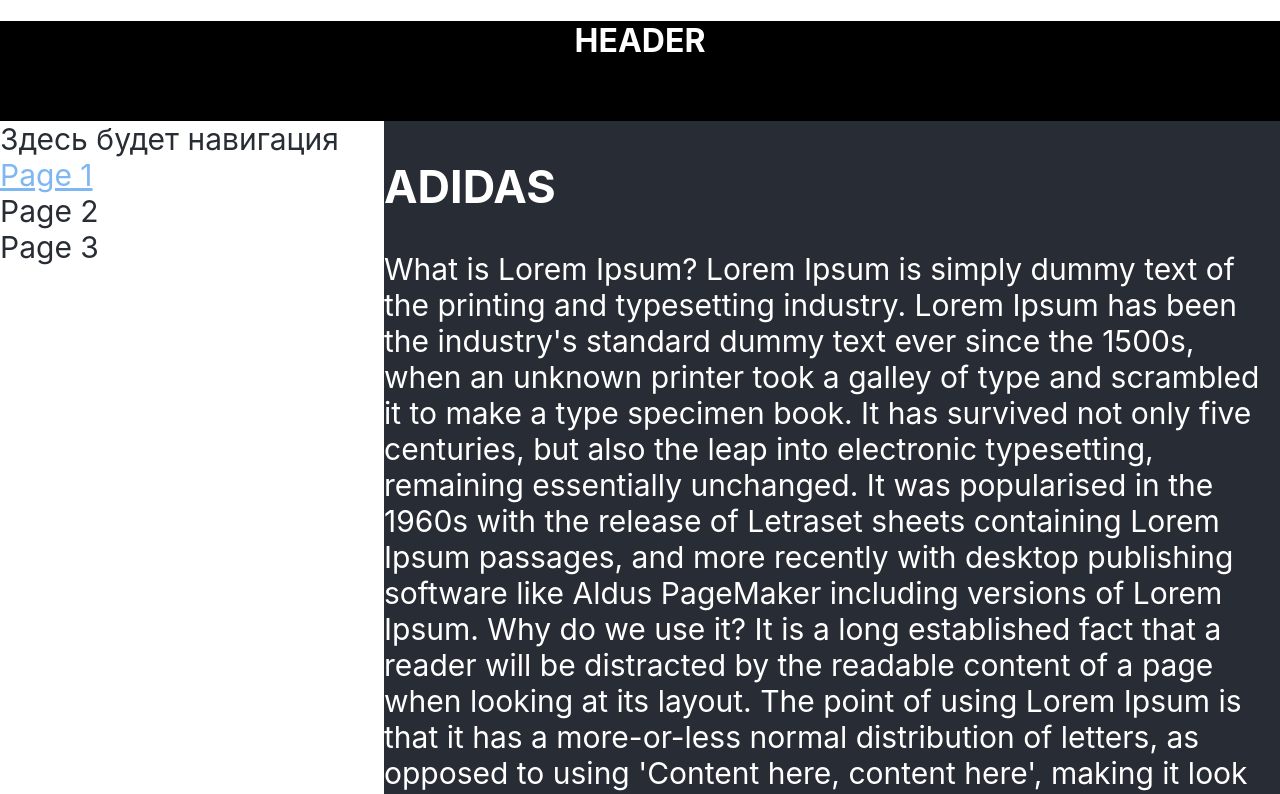
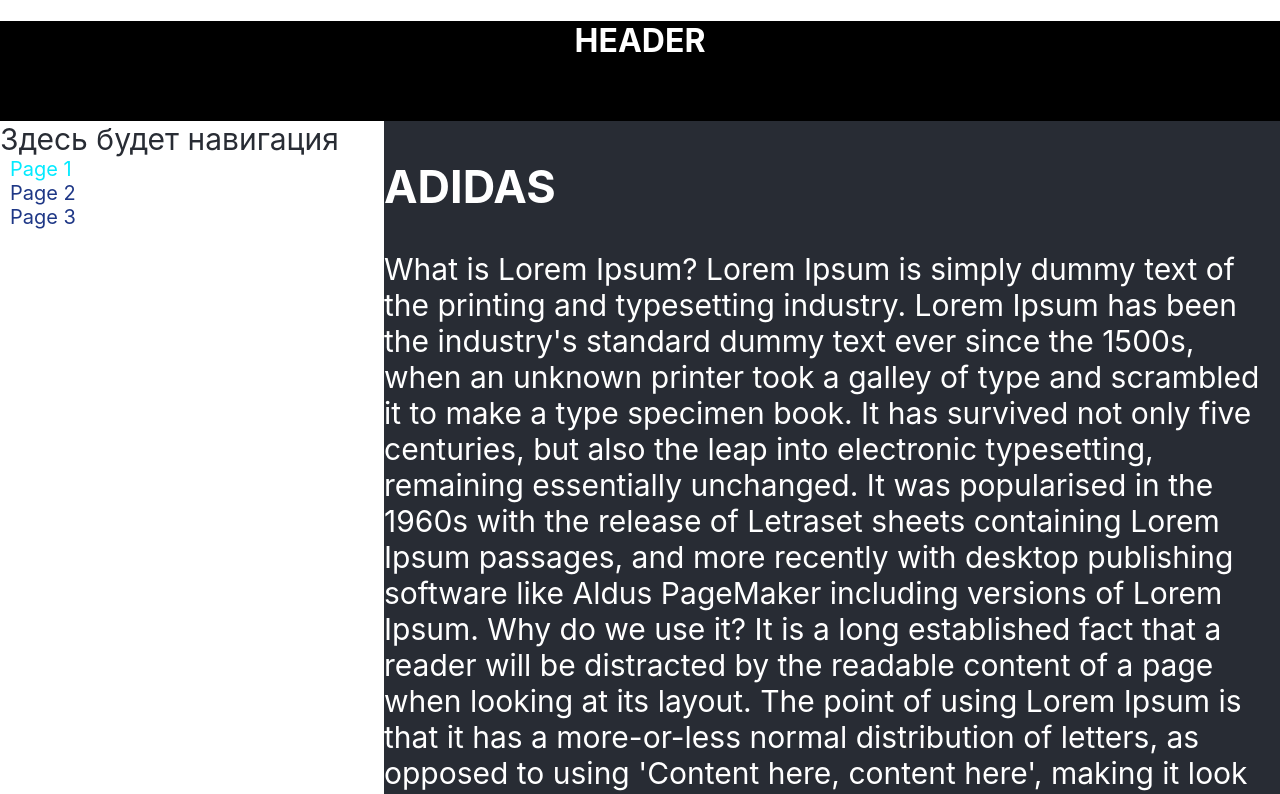
Before and after one commit to aidar2218/react-router-dom, a React (Create React App) app: page /page1 in a window 1280 px wide. Shown: the top 794 px of the page. Built offline with nearby package versions, Linux system fonts and the light colour scheme.

Commit message:
Commit 3.5. Styled components, Path, Error404

```diff
--- a/package.json
+++ b/package.json
@@ -11,10 +11,12 @@
     "@types/react": "^18.3.5",
     "@types/react-dom": "^18.3.0",
     "@types/react-router-dom": "^5.3.3",
+    "@types/styled-components": "^5.1.34",
     "react": "^18.3.1",
     "react-dom": "^18.3.1",
     "react-router-dom": "^6.26.1",
     "react-scripts": "5.0.1",
+    "styled-components": "^6.1.13",
     "typescript": "^4.9.5",
     "web-vitals": "^2.1.4"
   },
--- a/src/App.tsx
+++ b/src/App.tsx
@@ -1,60 +1,63 @@
 import React from 'react';
-import styles from "./components/Site.module.css";
 import {PageOne} from "./components/pages/PageOne";
 import {PageTwo} from "./components/pages/PageTwo";
 import {PageThree} from "./components/pages/PageThree";
-import {Link, Navigate, NavLink, Route, Routes} from 'react-router-dom';
+import {Navigate, NavLink, Route, Routes} from 'react-router-dom';
 import {Error404} from "./components/pages/Error404";
+import {S} from './components/pages/_styles';
 
+
+const PATH = {
+    PAGE1: "/page1",
+    PAGE2: "/page2",
+    PAGE3: "/page3",
+    ERROR_PAGE: "/page/error"
+} as const;
 
 function App() {
     return (
         <div>
-            <div className={styles.header}><h1>HEADER</h1></div>
-            <div className={styles.body}>
-                <div className={styles.nav}>
+            <S.Header><h1>HEADER</h1></S.Header>
+            <S.Body>
+                <S.Nav>
                     Здесь будет навигация
-                    <div>
-                        <NavLink
-                            to="/page1"
-                            className={({isActive}) => isActive ? styles.activeNavLink : styles.navLink}>
+                    <S.NavWrapper>
+                        <NavLink to={PATH.PAGE1}>
                             Page 1
                         </NavLink>
-                    </div>
-                    <div>
-                        <NavLink
-                            to="/page2"
-                            className={({isActive}) => isActive ? styles.activeNavLink : styles.navLink}>
+                    </S.NavWrapper>
+                    <S.NavWrapper>
+                        <NavLink to={PATH.PAGE2}>
                             Page 2
                         </NavLink>
-                    </div>
-                    <div>
-                        <NavLink
-                            to="/page3"
-                            className={({isActive}) => isActive ? styles.activeNavLink : styles.navLink}>
+                    </S.NavWrapper>
+                    <S.NavWrapper>
+                        <NavLink to={PATH.PAGE3}>
                             Page 3
                         </NavLink>
-                    </div>
-                </div>
-                <div className={styles.content}>
+                    </S.NavWrapper>
+                </S.Nav>
+                <S.Content>
                     {/*Здесь будут кроссовки*/}
                     <Routes>
-                        <Route path="/" element={<Navigate to="/page1"/>}/>
-                        <Route path="/page1" element={<PageOne/>}/>
-                        <Route path="/page2" element={<PageTwo/>}/>
-                        <Route path="/page3" element={<PageThree/>}/>
-                        <Route path="/page/error" element={<Error404/>}/>
-                        <Route path="/*" element={<Navigate to="/page/error"/>}/>
+                        <Route path="/" element={<Navigate to={PATH.PAGE1}/>}/>
+                        <Route path={PATH.PAGE1} element={<PageOne/>}/>
+                        <Route path={PATH.PAGE2} element={<PageTwo/>}/>
+                        <Route path={PATH.PAGE3} element={<PageThree/>}/>
+                        <Route path={PATH.ERROR_PAGE} element={<Error404/>}/>
+                        <Route path="/*" element={<Navigate to={PATH.ERROR_PAGE}/>}/>
                     </Routes>
                     {/*<PageOne/>*/}
                     {/*<PageTwo />*/}
                     {/*<PageThree/>*/}
-                </div>
-            </div>
-            <div className={styles.footer}>abibas 2023</div>
+                </S.Content>
+            </S.Body>
+            <S.Footer>abibas 2023</S.Footer>
         </div>
     );
 }
 
 
+
+
 export default App;
--- a/src/components/Site.module.css
+++ b/src/components/Site.module.css
@@ -1,47 +1,47 @@
-.header {
-    background-color: #000000;
-    width: 100%;
-    height: 100px;
-    text-align: center;
-    color: white;
-}
+/*.header {*/
+/*    background-color: #000000;*/
+/*    width: 100%;*/
+/*    height: 100px;*/
+/*    text-align: center;*/
+/*    color: white;*/
+/*}*/
 
 
-.body {
-    display: flex;
-}
+/*.body {*/
+/*    display: flex;*/
+/*}*/
 
-.nav {
-    background-color: white;
-    min-height: 400px;
-    width: 30%;
-    color: #282c34;
-    font-size: 30px;
+/*.nav {*/
+/*    background-color: white;*/
+/*    min-height: 400px;*/
+/*    width: 30%;*/
+/*    color: #282c34;*/
+/*    font-size: 30px;*/
 
-}
+/*}*/
 
-.content {
-    background-color: #282c34;
-    min-height: 400px;
-    width: 70%;
-    color: white;
-    font-size: 30px;
-}
+/*.content {*/
+/*    background-color: #282c34;*/
+/*    min-height: 400px;*/
+/*    width: 70%;*/
+/*    color: white;*/
+/*    font-size: 30px;*/
+/*}*/
 
-.footer {
-    background-color: #000000;
-    width: 100%;
-    height: 120px;
-    text-align: center;
-    color: white;
-}
+/*.footer {*/
+/*    background-color: #000000;*/
+/*    width: 100%;*/
+/*    height: 120px;*/
+/*    text-align: center;*/
+/*    color: white;*/
+/*}*/
 
-.navLink {
-    text-decoration: none;
-    color: #282c34;
-}
+/*.navLink {*/
+/*    text-decoration: none;*/
+/*    color: #282c34;*/
+/*}*/
 
-.activeNavLink {
-    color: #7fb8f1;
-    text-decoration: underline;
-}
+/*.activeNavLink {*/
+/*    color: #7fb8f1;*/
+/*    text-decoration: underline;*/
+/*}*/
--- /dev/null
+++ b/src/components/pages/_styles.ts
@@ -0,0 +1,62 @@
+import styled from "styled-components";
+
+const Header = styled.div`
+    background-color: #000000;
+    width: 100%;
+    height: 100px;
+    text-align: center;
+    color: white;
+`;
+
+const Body = styled.div`
+    display: flex;
+`;
+
+const Nav = styled.div`
+    background-color: white;
+    min-height: 400px;
+    width: 30%;
+    color: #282c34;
+    font-size: 30px;
+`;
+
+const Content = styled.div`
+    background-color: #282c34;
+    min-height: 400px;
+    width: 70%;
+    color: white;
+    font-size: 30px;
+`;
+
+const Footer = styled.div`
+    background-color: #000000;
+    width: 100%;
+    height: 120px;
+    text-align: center;
+    color: white;
+`;
+
+const NavWrapper = styled.div`
+    margin-left: 10px;
+    font-size: 20px;
+
+    & > a {
+        text-decoration: none;
+        color: #1e3786;
+    }
+
+    & > a.active {
+        text-decoration: none;
+        color: #03eaff;
+    }
+
+    & > a:hover {
+        color: steelblue;
+    }
+`;
+
+
+export const S = {
+    Header, Body, Nav,
+    Content, Footer, NavWrapper,
+}
```
Also changed, not shown: 1 other file (tests, documents, lock files or other folders).
